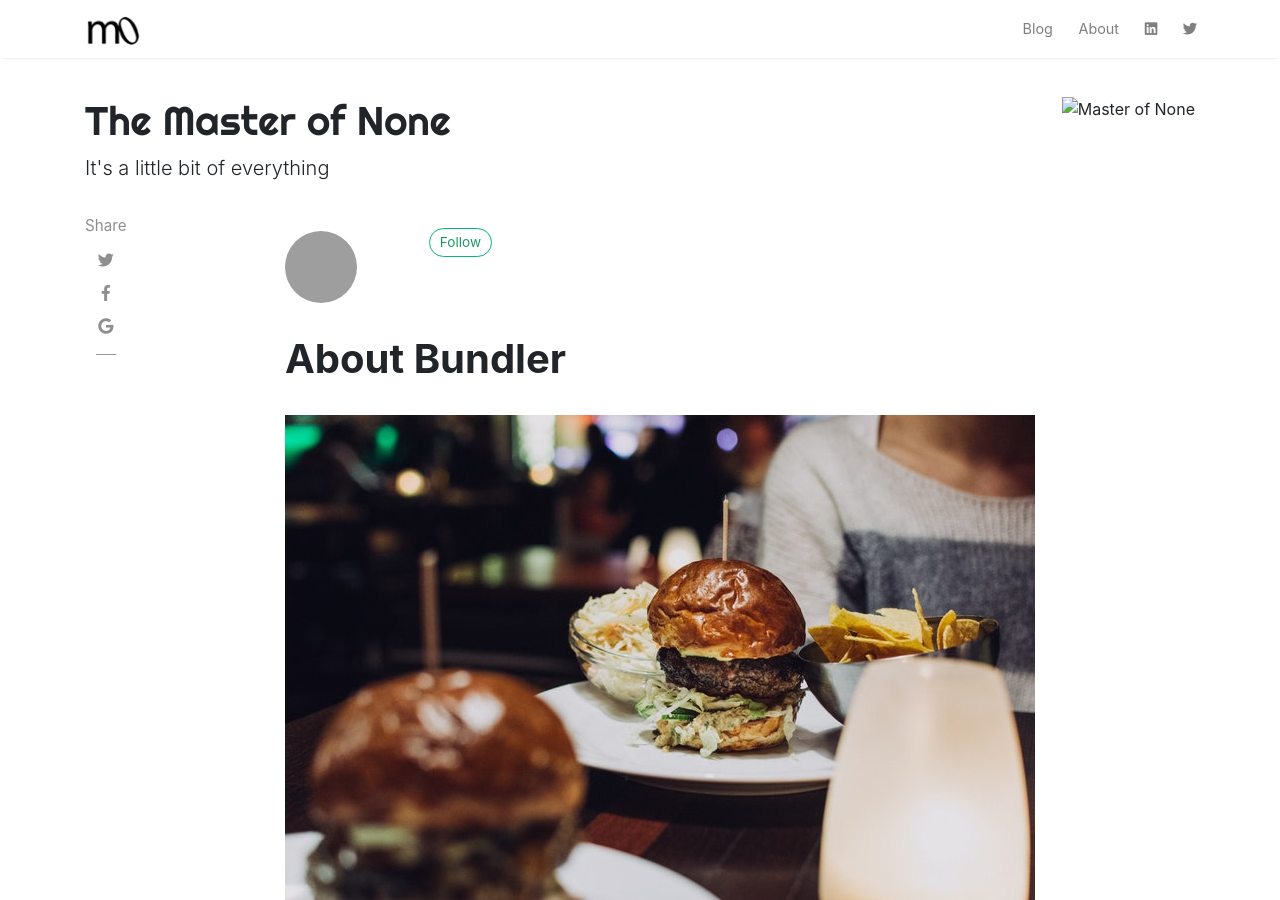
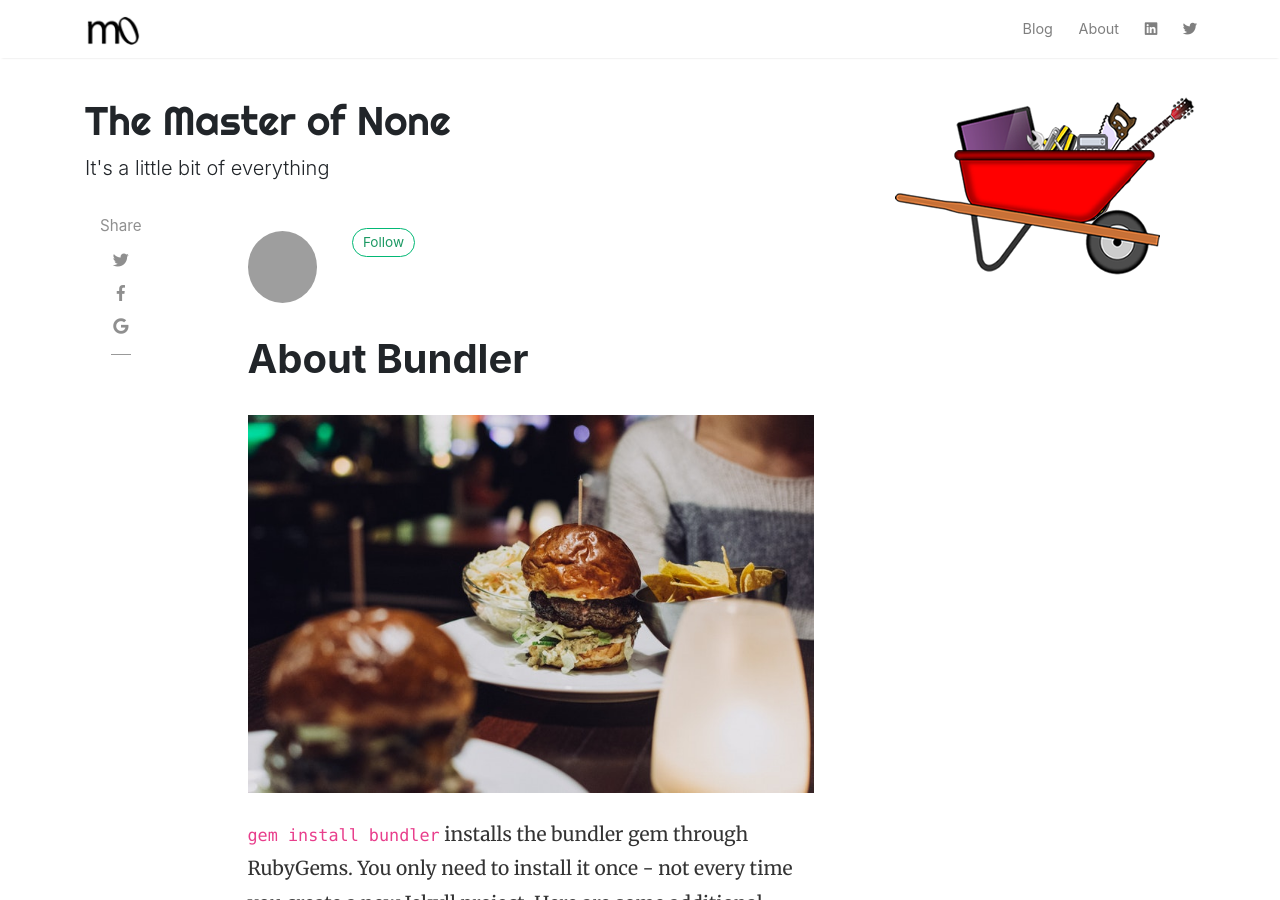
Before and after one commit to tjdugan/the-master-of-none, a Jekyll site: the page built from _posts/2018-05-12-about-bundler.md, in a window 1280 px wide and 900 px high. Built offline with Jekyll 4.4.1, drawn with Linux system fonts in a browser that asks for light colours; nearby versions of some CDN libraries; comment, search, counter and statistics services are not loaded; grey boxes are pictures that could not be loaded.

Commit message:
fixed floating image at header

```diff
--- a/_layouts/default.html
+++ b/_layouts/default.html
@@ -114,7 +114,7 @@
 <!-- Site Title
 ================================================== -->
 <div class="mainheading">
-    <img src="{{ site.float_image }}" alt="Master of None" style="float:right;">
+    <img src="{{ site.baseurl }}/{{ site.float_image }}" alt="Master of None" style="float:right;">
     <h1 class="sitetitle">{{ site.name }}</h1>
     <p class="lead">
          {{ site.description }}
```
Also changed, not shown: 1 other file.
